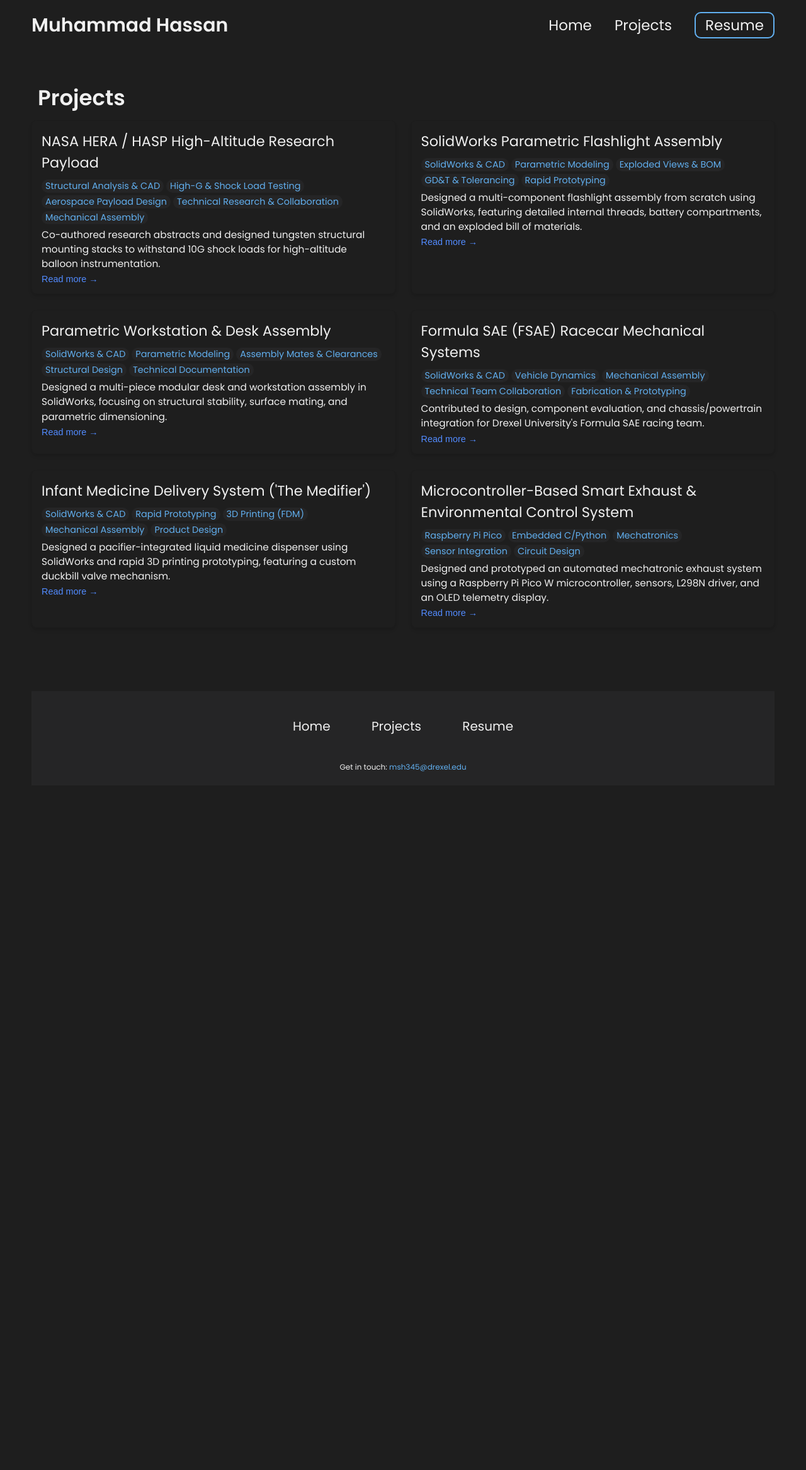
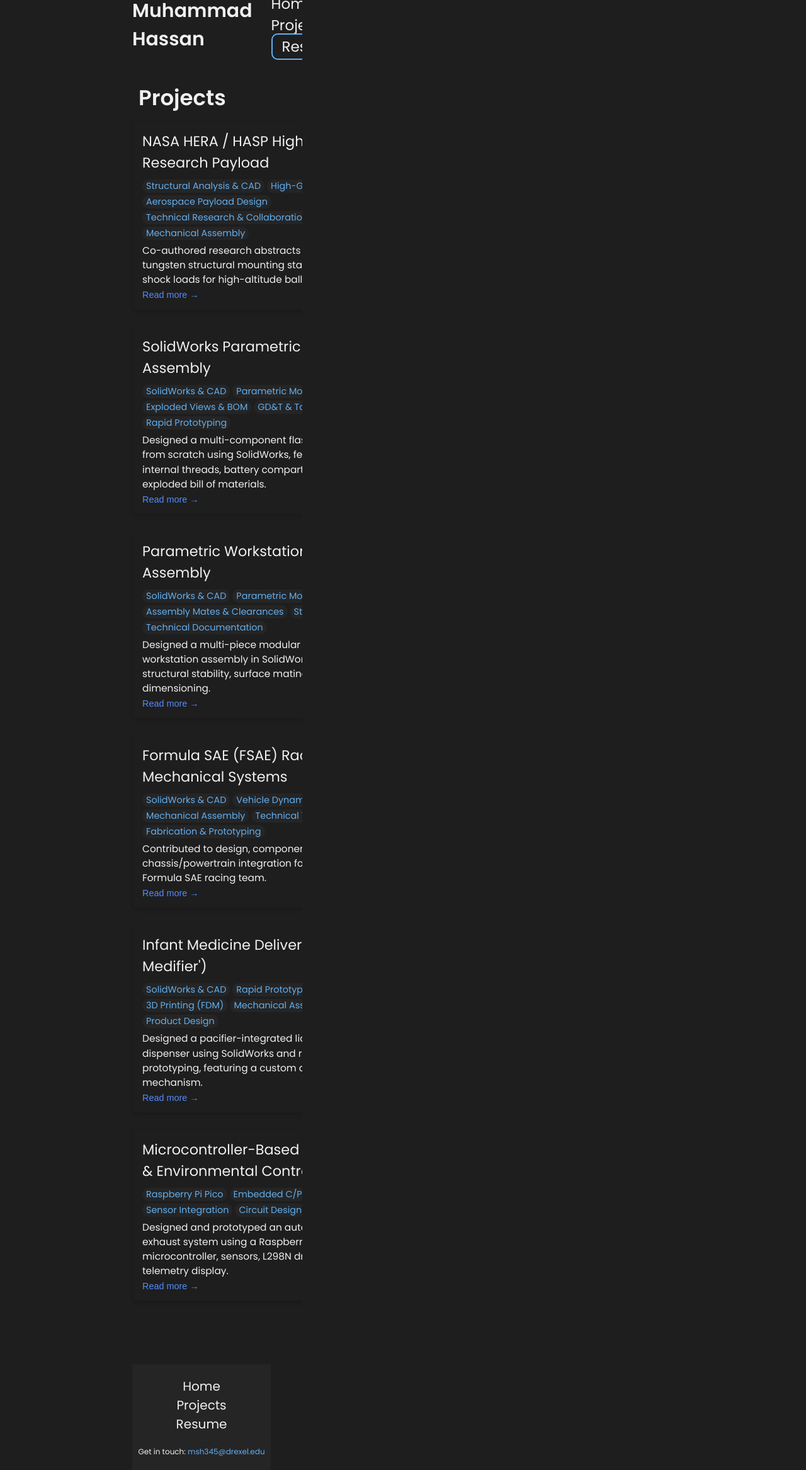
Before and after one commit to MuHasOfficial/MuHasOfficial.github.io, a Jekyll site: the page built from projects.html, in a window 1280 px wide. Shown: the whole page at 63% size. Built offline with Jekyll 4.4.1, drawn with Linux system fonts in a browser that asks for light colours; before the commit the page ends 1247 px from its top, so only the background shows below that.

Commit message:
Change body width from 100% to 50%

```diff
--- a/css/styles.css
+++ b/css/styles.css
@@ -975,7 +975,7 @@ footer p {
 }
 
 html, body {
-    width: 100%;
+    width: 50%;
     max-width: 100vw;
     overflow-x: hidden !important;
 }
```
